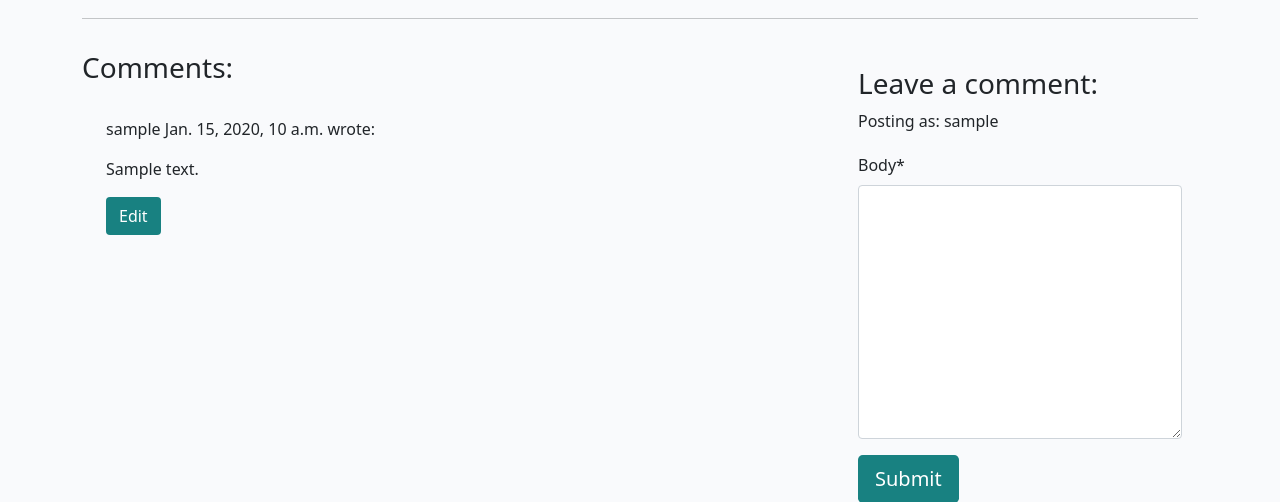
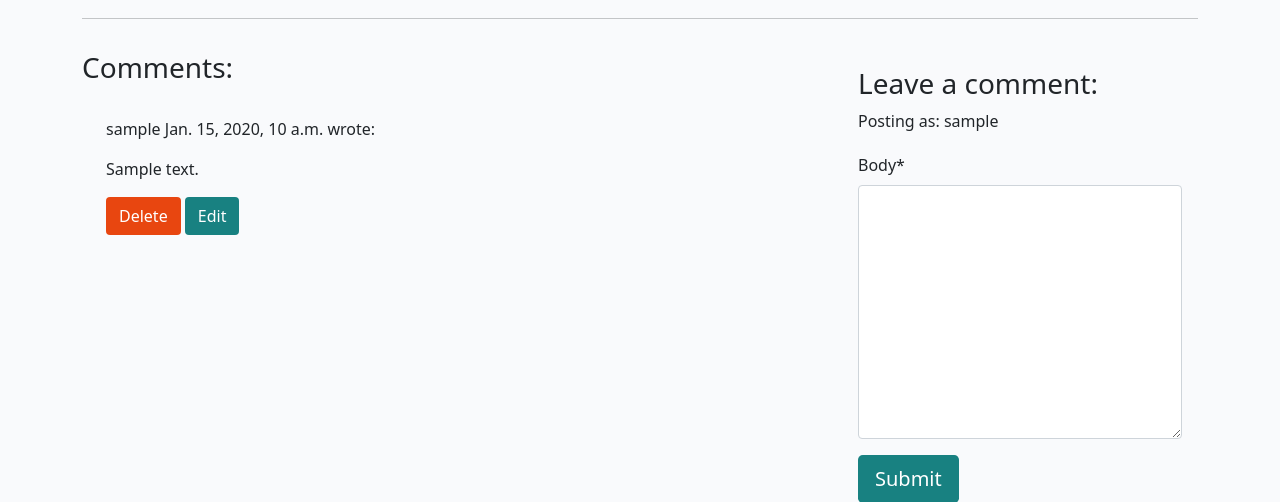
Before and after one commit to erincunningham7/django-blog-3, a Django app: a page that uses blog/templates/blog/post_detail.html in a window 1280 px wide. Shown: the part 526-1028 px from the top of the page. Run offline with Django 4.2, Linux system fonts and the light colour scheme; a user stored in the database is signed in; tables that the repository leaves empty hold one stand-in row (values such as "Sample post"); some libraries are stand-ins or nearby versions.

Commit message:
add delete btn

```diff
--- a/blog/templates/blog/post_detail.html
+++ b/blog/templates/blog/post_detail.html
@@ -67,6 +67,7 @@
           </p>
           {% endif %}
           {% if user.is_authenticated and comment.author == user %}
+          <button class="btn btn-delete" comment_id="{{ comment.id }}">Delete</button>
             <button class="btn btn-edit" comment_id="{{ comment.id }}">Edit</button>
             {% endif %}
         </div>
@@ -94,6 +95,31 @@
       </div>
   </div>
 </div>
+<!-- Delete confirmation modal -->
+<div class="modal fade" id="deleteModal" tabindex="-1"
+  aria-labelledby="deleteModalLabel" aria-hidden="true">
+  <div class="modal-dialog">
+    <div class="modal-content">
+      <div class="modal-header">
+        <h5 class="modal-title"
+          id="deleteModalLabel">Delete comment?</h5>
+        <button type="button" class="btn-close"
+          data-bs-dismiss="modal" aria-label="Close"></button>
+      </div>
+      <div class="modal-body">
+        Are you sure you want to delete your comment?
+        This action cannot be undone.
+      </div>
+      <div class="modal-footer">
+        <button type="button" class="btn btn-secondary"
+          data-bs-dismiss="modal">Close</button>
+        <a id="deleteConfirm" href="#" class="btn
+          btn-danger">Delete</a>
+      </div>
+    </div>
+  </div>
+</div>
+
 {% endblock content %}
 
 {% block extras %}
--- a/blog/urls.py
+++ b/blog/urls.py
@@ -5,4 +5,5 @@ urlpatterns = [
     path("", views.PostList.as_view(), name="home"),
     path('<slug:slug>/', views.post_detail, name='post_detail'),
     path('<slug:slug>/edit_comment/<int:comment_id>', views.comment_edit, name='comment_edit'),
+    path('<slug:slug>/delete_comment/<int:comment_id>', views.comment_delete, name='comment_delete'),
 ]
--- a/blog/views.py
+++ b/blog/views.py
@@ -52,3 +52,19 @@ def comment_edit(request, slug, comment_id):
             messages.add_message(request, messages.ERROR, 'Error updating comment!')
 
     return HttpResponseRedirect(reverse('post_detail', args=[slug]))
+
+def comment_delete(request, slug, comment_id):
+    """
+    view to delete comment
+    """
+    queryset = Post.objects.filter(status=1)
+    post = get_object_or_404(queryset, slug=slug)
+    comment = get_object_or_404(Comment, pk=comment_id)
+
+    if comment.author == request.user:
+        comment.delete()
+        messages.add_message(request, messages.SUCCESS, 'Comment deleted!')
+    else:
+        messages.add_message(request, messages.ERROR, 'You can only delete your own comments!')
+
+    return HttpResponseRedirect(reverse('post_detail', args=[slug]))
--- a/static/js/comments.js
+++ b/static/js/comments.js
@@ -2,6 +2,10 @@ const editButtons = document.getElementsByClassName("btn-edit");
 const commentText = document.getElementById("id_body");
 const commentForm = document.getElementById("commentForm");
 const submitButton = document.getElementById("submitButton");
+
+const deleteModal = new bootstrap.Modal(document.getElementById("deleteModal"));
+const deleteButtons = document.getElementsByClassName("btn-delete");
+const deleteConfirm = document.getElementById("deleteConfirm");
 
 for (let button of editButtons) {
   button.addEventListener("click", (e) => {
@@ -12,3 +16,11 @@ for (let button of editButtons) {
     commentForm.setAttribute("action", `edit_comment/${commentId}`);
   });
 }
+
+for (let button of deleteButtons) {
+  button.addEventListener("click", (e) => {
+    let commentId = e.target.getAttribute("comment_id");
+    deleteConfirm.href = `delete_comment/${commentId}`;
+    deleteModal.show();
+  });
+}
```
